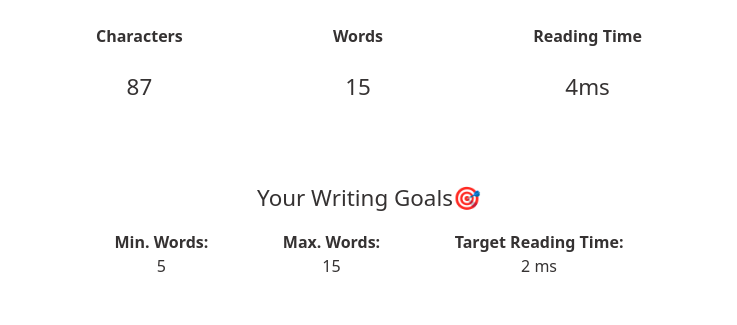
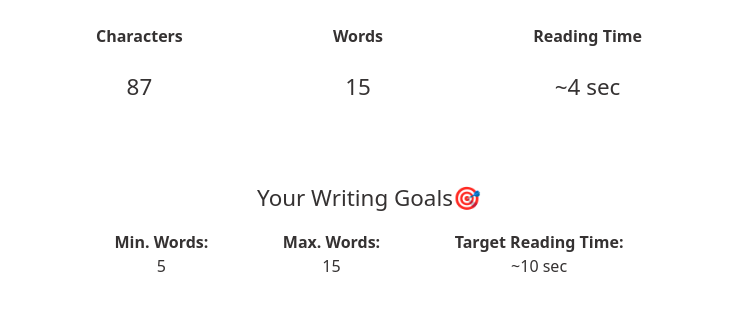
Before and after one commit to ANIO-Official/character-counter, a React (Vite) app: page / in a window 1280 px wide. Shown: the part 312-637 px from the top of the page, without its empty margins (271-1008 px from the left). Built offline with nearby package versions, Linux system fonts and the light colour scheme.

Commit message:
Small change to reading time formula and text to use seconds instead of miliseconds. Updated README file with information about the project and reflection questions.

```diff
--- a/src/App.tsx
+++ b/src/App.tsx
@@ -9,7 +9,7 @@ function App() {
       <CharacterCounter
       minWords={5}
       maxWords={15}
-      targetReadingTime={2}
+      targetReadingTime={10}
       />
     </>
   )
--- a/src/components/CharacterCounter/CharacterCounter.tsx
+++ b/src/components/CharacterCounter/CharacterCounter.tsx
@@ -29,7 +29,7 @@ export default function CharacterCounter({ minWords, maxWords, targetReadingTime
 
     //Formula for read time.
     const calculateReadTime = (words: number) => {
-        return Math.floor(words * 0.3)
+        return Math.floor(words * 0.3) // 0.3 seconds per word
     }
 
     const stats: TextStats = {
@@ -56,7 +56,7 @@ export default function CharacterCounter({ minWords, maxWords, targetReadingTime
                     <div className='current-goals-stats-container'>
                         <p id="min-words" className="stats-goals" hidden={checkNumValue(minWords)}><b>Min. Words:</b> <br/>{minWords}</p>
                         <p id="max-words" className="stats-goals" hidden={checkNumValue(maxWords)}><b>Max. Words:</b> <br/>{maxWords}</p>
-                        <p id="target-reading-time" className="stats-goals" hidden={checkNumValue(targetReadingTime)}><b>Target Reading Time:</b> <br/>{targetReadingTime} ms</p>
+                        <p id="target-reading-time" className="stats-goals" hidden={checkNumValue(targetReadingTime)}><b>Target Reading Time:</b> <br/>~{targetReadingTime} sec</p>
                     </div>
 
                 </div>
--- a/src/components/StatsDisplay/StatsDisplay.tsx
+++ b/src/components/StatsDisplay/StatsDisplay.tsx
@@ -19,7 +19,7 @@ export default function StatsDisplay({stats, showReadingTime}:StatsDisplayProps)
                 <br/>
                 <div className='stat-container-reading-time' hidden={!showReadingTime}>
                     <p className="stats-title">Reading Time</p>
-                    <p className="stats-number">{stats.readingTime}ms</p>
+                    <p className="stats-number">~{stats.readingTime} sec</p>
                 </div>
             </div>
             <br/>
```
Also changed, not shown: 1 other file (tests, documents, lock files or other folders).
